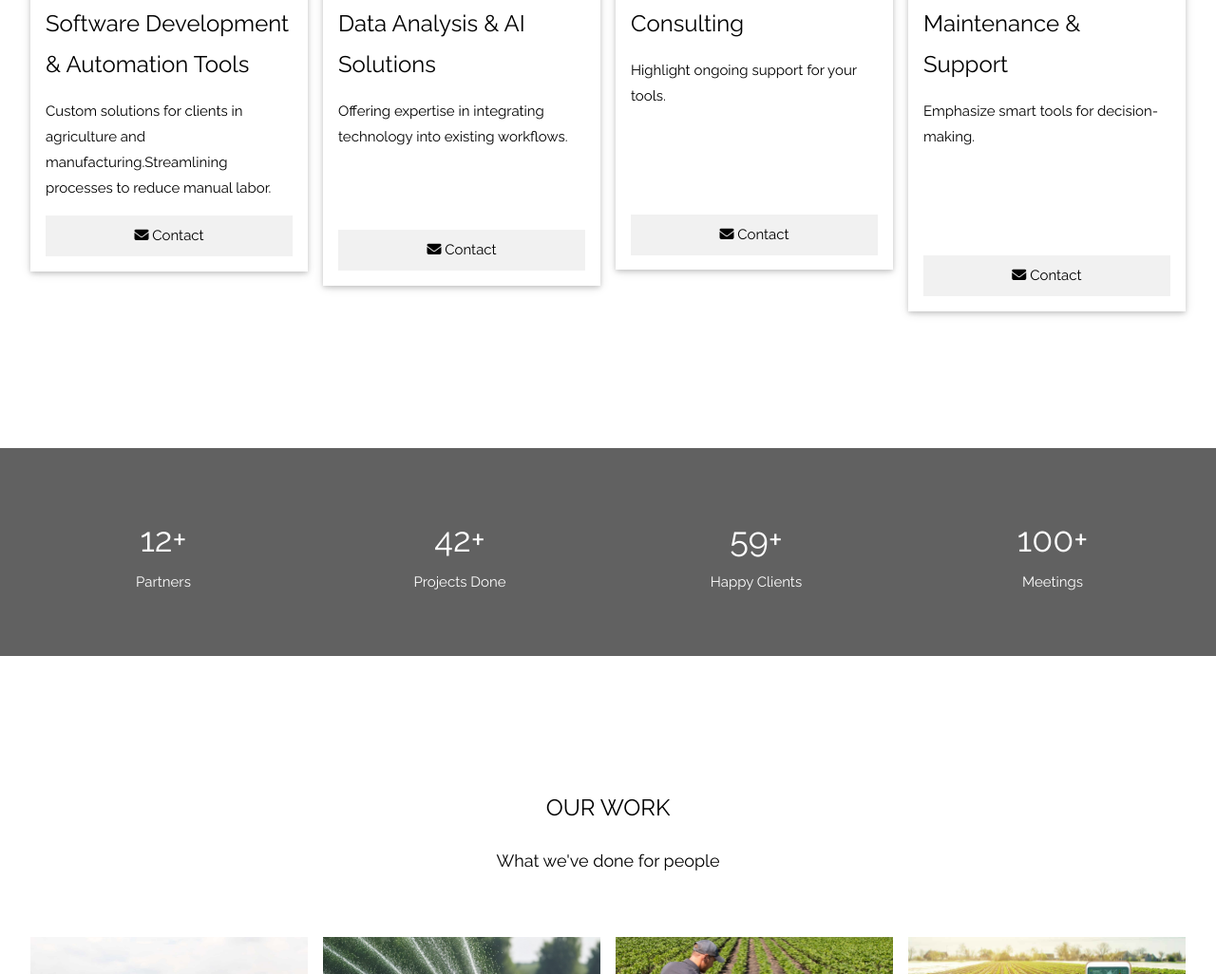
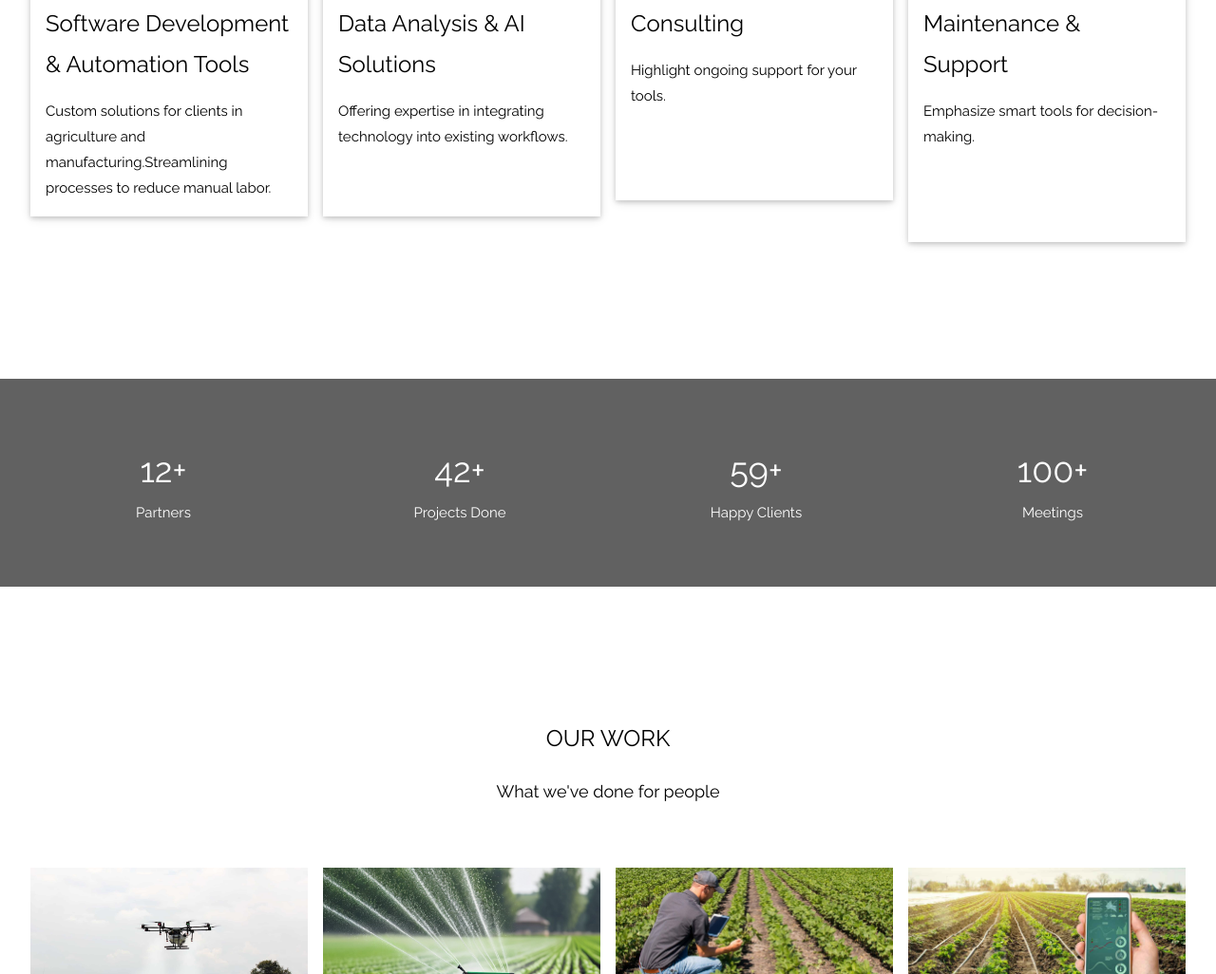
Before and after one commit to PulseTechHub/PulseTechHub, a plain HTML site: page index.html in a window 1280 px wide. Shown: the part 2916-3942 px from the top of the page at 95% size. Drawn offline with Linux system fonts and the light colour scheme.

Commit message:
Update index.html

```diff
--- a/index.html
+++ b/index.html
@@ -142,7 +142,7 @@ body, html {
           <h3>Software Development & Automation Tools</h3>
           <p class="w3-opacity"></p>
           <p>Custom solutions for clients in agriculture and manufacturing.Streamlining processes to reduce manual labor.</p>
-          <p><button class="w3-button w3-light-grey w3-block"><i class="fa fa-envelope"></i> Contact</button></p>
+
         </div>
       </div>
     </div>
@@ -153,7 +153,7 @@ body, html {
           <h3>Data Analysis & AI Solutions</h3>
           <p class="w3-opacity"></p>
           <p>Offering expertise in integrating technology into existing workflows.</p><br><br>
-          <p><button class="w3-button w3-light-grey w3-block"><i class="fa fa-envelope"></i> Contact</button></p>
+
         </div>
       </div>
     </div>
@@ -164,7 +164,7 @@ body, html {
           <h3>Consulting</h3>
           <p class="w3-opacity"></p>
           <p> Highlight ongoing support for your tools.</p><br><br><br>
-          <p><button class="w3-button w3-light-grey w3-block"><i class="fa fa-envelope"></i> Contact</button></p>
+
         </div>
       </div>
     </div>
@@ -176,7 +176,7 @@ body, html {
           <p class="w3-opacity"></p>
           <p>Emphasize smart tools for decision-making.
         </p><br><br><br>
-          <p><button class="w3-button w3-light-grey w3-block"><i class="fa fa-envelope"></i> Contact</button></p>
+
         </div>
       </div>
     </div>
```
